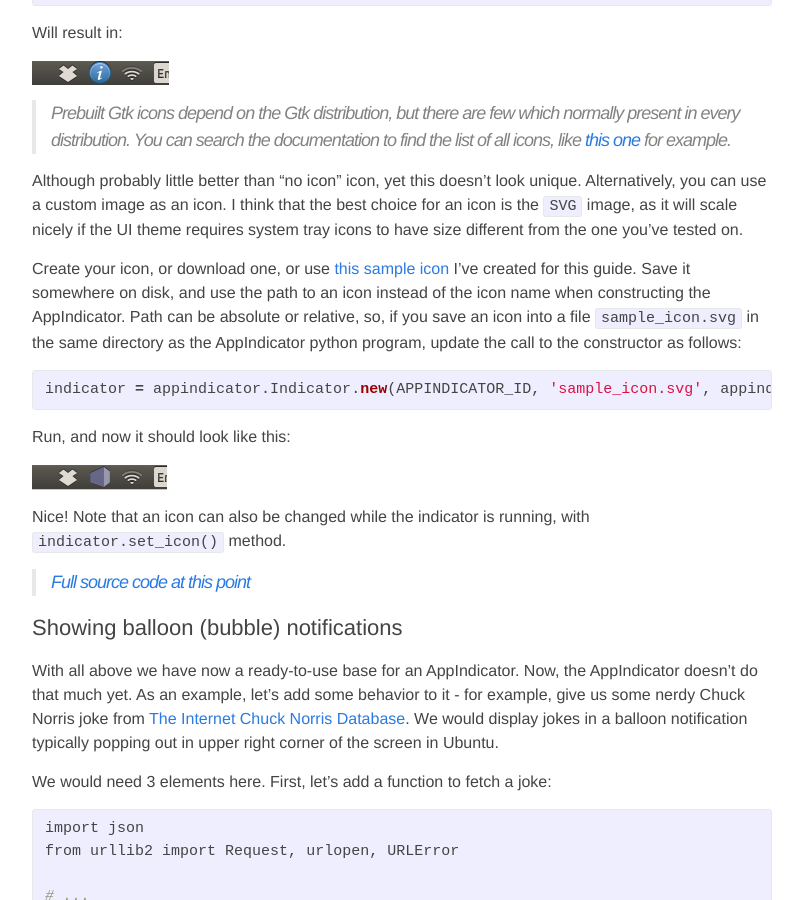
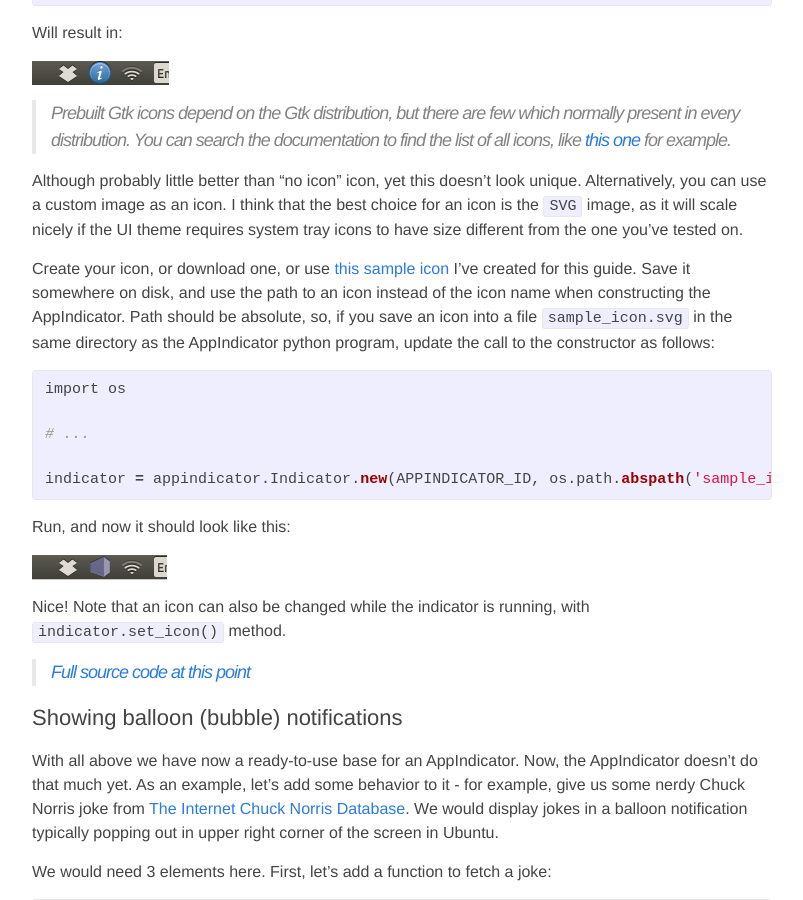
Before and after one commit to candidtim/candidtim.github.io, a Jekyll site: the page built from _posts/2014-09-13-ubuntu-appindicator-step-by-step.md, in a window 1280 px wide and 900 px high, scrolled down 3070 px. Shown: the whole window, without its empty margins (238-1041 px from the left). Built offline with Jekyll 4.4.1, drawn with Linux system fonts in a browser that asks for light colours; comment, search, counter and statistics services are not loaded.

Commit message:
Update 2014-09-13-ubuntu-appindicator-step-by-step.md

```diff
--- a/_posts/2014-09-13-ubuntu-appindicator-step-by-step.md
+++ b/_posts/2014-09-13-ubuntu-appindicator-step-by-step.md
@@ -154,12 +154,15 @@ image as an icon. I think that the best choice for an icon is the `SVG` image, a
 requires system tray icons to have size different from the one you've tested on.
 
 Create your icon, or download one, or use [this sample icon](/assets/sample_icon.svg) I've created for this guide. Save
-it somewhere on disk, and use the path to an icon instead of the icon name when constructing the AppIndicator. Path can
-be absolute or relative, so, if you save an icon into a file `sample_icon.svg` in the same directory as the AppIndicator
+it somewhere on disk, and use the path to an icon instead of the icon name when constructing the AppIndicator. Path should be absolute, so, if you save an icon into a file `sample_icon.svg` in the same directory as the AppIndicator
 python program, update the call to the constructor as follows:
 
 {% highlight python %}
-indicator = appindicator.Indicator.new(APPINDICATOR_ID, 'sample_icon.svg', appindicator.IndicatorCategory.SYSTEM_SERVICES)
+import os
+
+# ...
+
+indicator = appindicator.Indicator.new(APPINDICATOR_ID, os.path.abspath('sample_icon.svg'), appindicator.IndicatorCategory.SYSTEM_SERVICES)
 {% endhighlight %}
 
 Run, and now it should look like this:
```
